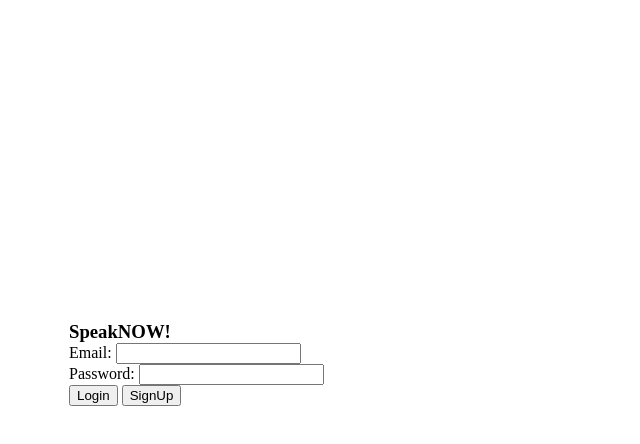
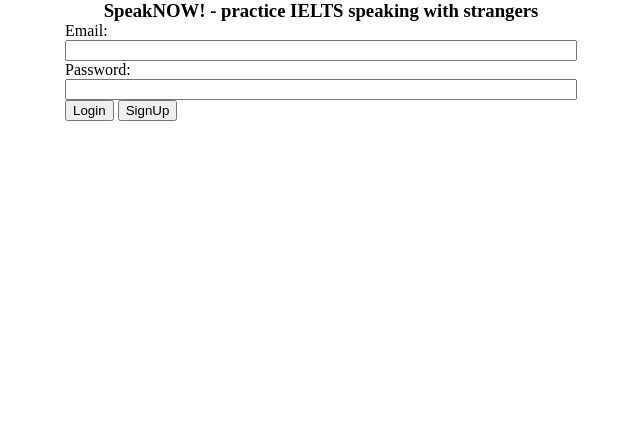
Before and after one commit to linhtran174/SpeakNow, a website: page pages/reception.html in a window 1280 px wide. Shown: the whole page, without its empty margins (319-959 px from the left). Drawn offline with Linux system fonts and the light colour scheme.

Commit message:
temp change reception page

```diff
--- a/pages/reception.html
+++ b/pages/reception.html
@@ -13,15 +13,17 @@
 </head>
 
 <body style="margin: 0;">
-	<div style="width: 30%; display: inline-block; height: 400px"></div>
-	<div style="width: 40%; display: inline-block;">
-		<h3> SpeakNOW!</h3>
-		Email: <input type="text" id="email"><br>
-	  	Password: <input type="text" id="password"><br>
+	<div style="width: 30%; display: inline-block; height: 400px">
+	</div><div style="width: 40%; display: inline-block; vertical-align: top">
+		<h3 style="text-align: center"> SpeakNOW! - practice IELTS speaking with strangers</h3>
+		<div>Email:</div>
+		<input style="width: 100%" type="text" id="email"><br>
+	  	<div>Password:</div>
+	  	<input style="width: 100%" type="text" id="password"><br>
 		<input type="submit" value="Login">
 		<input type="submit" value="SignUp">
+	</div><div style = "width: 30%; display: inline-block; height: 400px">
 	</div>
-	<div style = "width: calc(30% - 8px); display: inline-block; height: 400px"></div>
 
 
 <script type="text/javascript">
```
